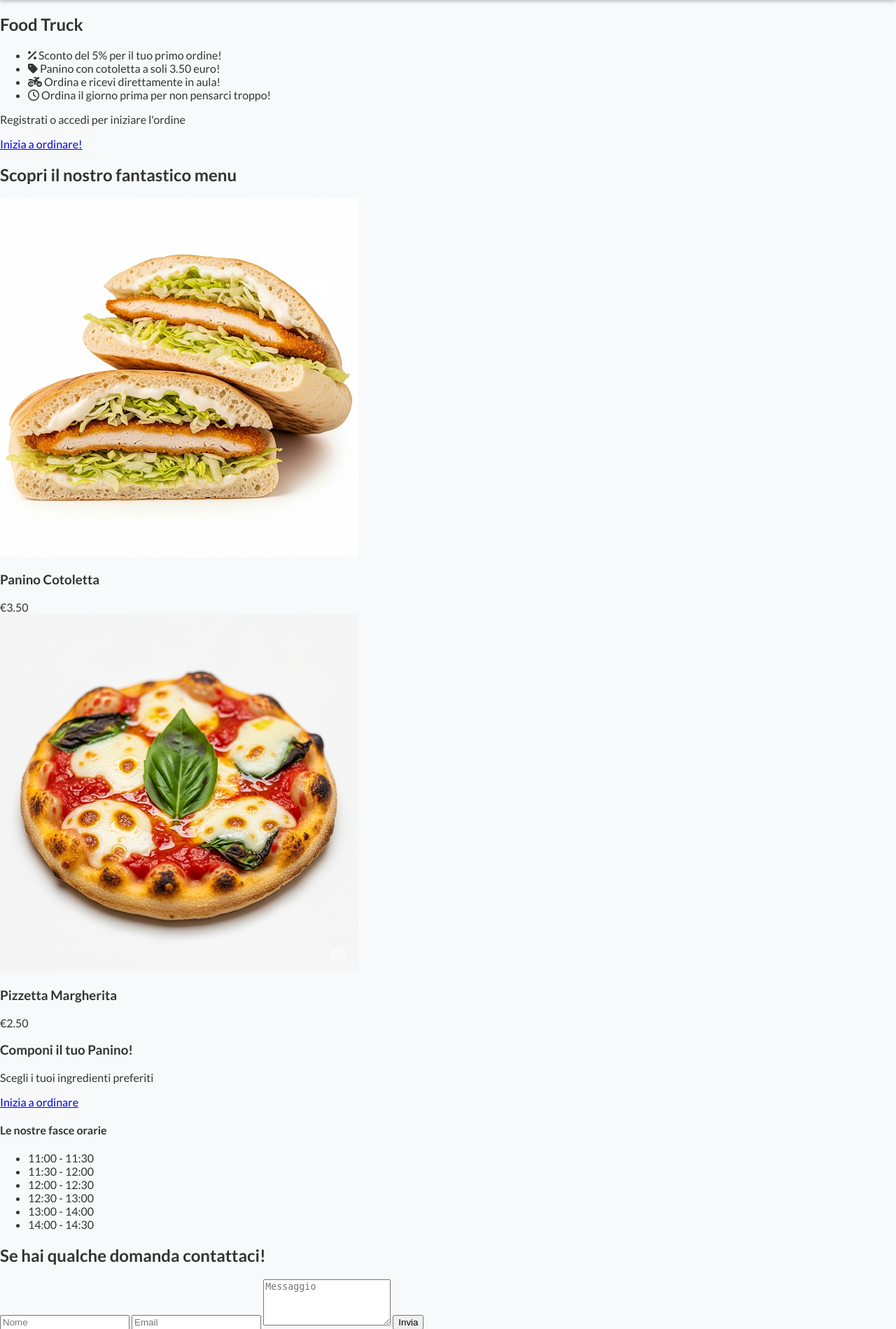
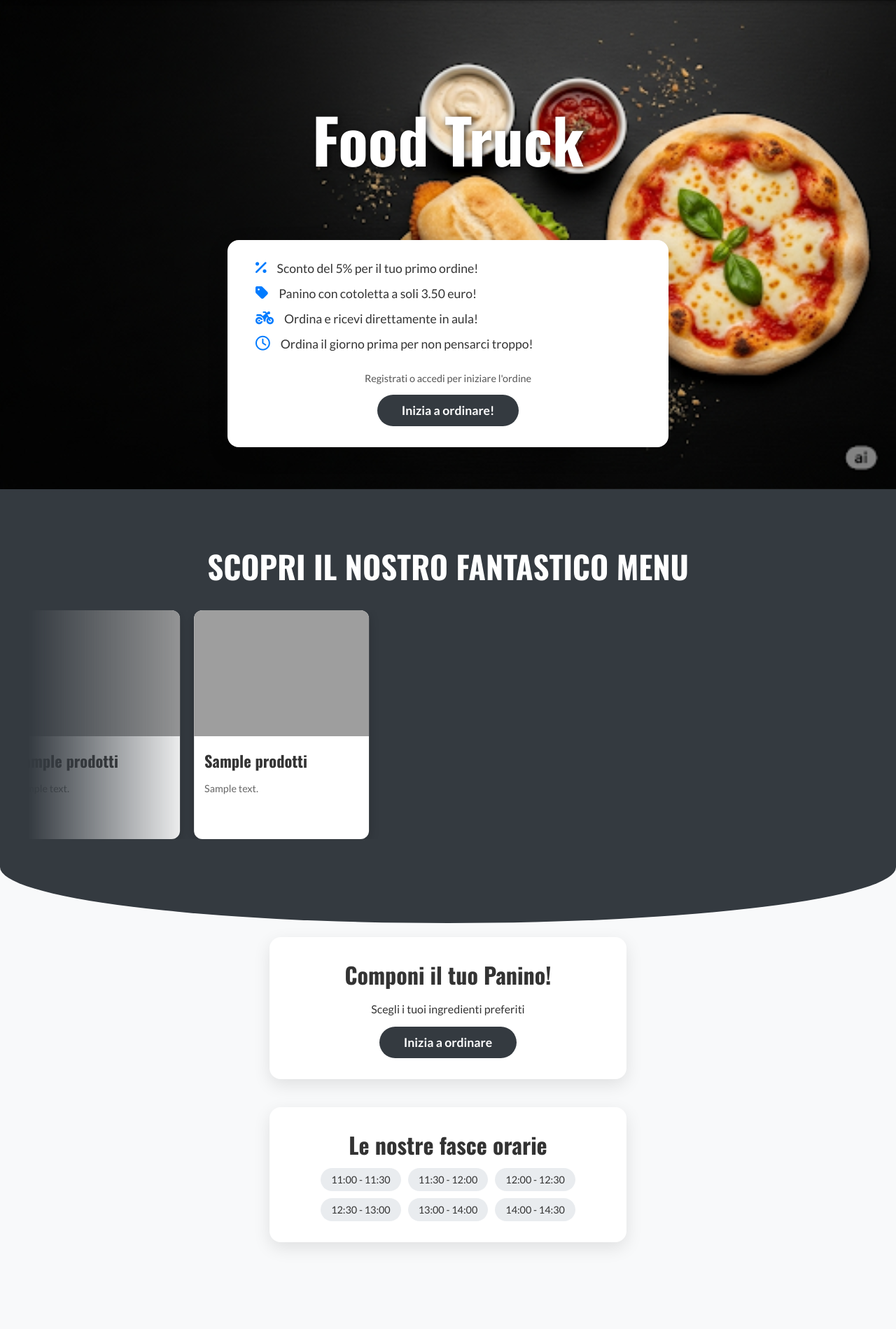
Before and after one commit to alessiobifulco/FoodTruckWeb, a PHP site: page /home.php in a window 1280 px wide. Shown: the part 70-1969 px from the top of the page at 70% size. Run offline with PHP 8.4, Linux system fonts and the light colour scheme; tables that the repository leaves empty hold one stand-in row (values such as "Sample post"); grey boxes are pictures that could not be loaded.

Commit message:
update home page

```diff
--- /dev/null
+++ b/public/css/home.css
@@ -0,0 +1,287 @@
+/* =================================
+   Stili Homepage (home.css)
+==================================== */
+
+.content-wrapper {
+    max-width: 1200px;
+    margin: 0 auto;
+    padding: 0 15px;
+}
+
+/* Hero Section */
+.hero-container {
+    position: relative;
+    display: flex;
+    flex-direction: column;
+    align-items: center;
+    justify-content: center;
+    padding: 60px 20px;
+    text-align: center;
+    background-image: url('../img/home.png');
+    background-size: cover;
+    background-position: center center;
+    background-attachment: fixed;
+}
+
+.hero-main-title {
+    color: white;
+    font-family: 'Oswald', sans-serif;
+    font-size: 5.5rem;
+    text-shadow: 2px 2px 8px rgba(0, 0, 0, 0.7);
+    margin-bottom: 80px;
+}
+
+.hero-panel {
+    background-color: white;
+    padding: 30px 40px;
+    border-radius: 16px;
+    box-shadow: 0 10px 30px rgba(0, 0, 0, 0.15);
+    max-width: 550px;
+    width: 100%;
+}
+
+.promo-list {
+    list-style: none;
+    padding: 0;
+    margin: 0 0 30px 0;
+    text-align: left;
+}
+
+.promo-list li {
+    display: flex;
+    align-items: center;
+    gap: 15px;
+    font-size: 1.1rem;
+    color: #333;
+    margin-bottom: 15px;
+}
+
+.promo-list li i {
+    color: #007bff;
+    font-size: 1.3rem;
+}
+
+.hero-cta {
+    margin-top: 20px;
+}
+
+.hero-cta p {
+    margin: 0 0 15px 0;
+    color: #555;
+    font-size: 0.9rem;
+}
+
+.btn-hero {
+    display: inline-block;
+    background-color: #343a40;
+    color: white;
+    padding: 12px 35px;
+    border-radius: 50px;
+    text-decoration: none;
+    font-weight: bold;
+    font-size: 1.1rem;
+    transition: transform 0.2s ease;
+}
+
+.btn-hero:hover {
+    transform: scale(1.05);
+}
+
+/* Homepage Menu Section */
+.menu-section {
+    background-color: #f8f9fa;
+}
+
+.menu-dark-container {
+    background-color: #343a40;
+    color: white;
+    padding: 40px 0;
+    text-align: center;
+}
+
+.menu-title {
+    font-family: 'Oswald', sans-serif;
+    font-size: 2.8rem;
+    margin-bottom: 30px;
+    text-transform: uppercase;
+}
+
+.products-scroller {
+    max-width: 1200px;
+    margin: 0 auto;
+    overflow: hidden;
+    -webkit-mask: linear-gradient(90deg, transparent, white 20%, white 80%, transparent);
+    mask: linear-gradient(90deg, transparent, white 20%, white 80%, transparent);
+}
+
+.scroller-inner {
+    display: flex;
+    flex-wrap: nowrap;
+    width: max-content;
+    animation: scroll 40s linear infinite;
+}
+
+.products-scroller:hover .scroller-inner {
+    animation-play-state: paused;
+}
+
+@keyframes scroll {
+    to {
+        transform: translate(calc(-50%));
+    }
+}
+
+.product-card {
+    flex: 0 0 250px;
+    margin: 0 10px;
+    background-color: white;
+    color: #333;
+    border-radius: 12px;
+    overflow: hidden;
+    box-shadow: 0 4px 15px rgba(0, 0, 0, 0.2);
+    transition: transform 0.2s ease;
+}
+
+.product-card:hover {
+    transform: translateY(-5px);
+}
+
+.product-card img {
+    width: 100%;
+    height: 180px;
+    object-fit: cover;
+}
+
+.product-info {
+    padding: 15px;
+    text-align: left;
+}
+
+.product-name {
+    font-family: 'Oswald', sans-serif;
+    font-size: 1.4rem;
+    margin: 0 0 8px 0;
+}
+
+.product-description-home {
+    font-size: 0.9rem;
+    color: #666;
+    height: 3.6em;
+    overflow: hidden;
+}
+
+.curved-separator {
+    background-color: #343a40;
+    height: 80px;
+    border-bottom-left-radius: 50% 100%;
+    border-bottom-right-radius: 50% 100%;
+}
+
+.menu-light-container {
+    display: flex;
+    flex-direction: column;
+    align-items: center;
+    padding: 40px 0;
+    margin-top: -20px;
+    position: relative;
+    z-index: 2;
+}
+
+.custom-order-card,
+.time-slots-card {
+    background-color: white;
+    padding: 30px;
+    border-radius: 16px;
+    box-shadow: 0 8px 25px rgba(0, 0, 0, 0.1);
+    text-align: center;
+    width: 100%;
+    max-width: 450px;
+}
+
+/* MODIFICA: Aggiunto margine specifico per separare le card */
+.custom-order-card {
+    margin-bottom: 40px;
+}
+
+.custom-order-card h3,
+.time-slots-card h4 {
+    font-family: 'Oswald', sans-serif;
+    font-size: 2rem;
+    margin: 0 0 10px 0;
+}
+
+.time-slots-card ul {
+    list-style: none;
+    padding: 0;
+    margin: 0;
+    display: flex;
+    flex-wrap: wrap;
+    justify-content: center;
+    gap: 10px;
+}
+
+.time-slots-card li {
+    background-color: #e9ecef;
+    padding: 8px 15px;
+    border-radius: 20px;
+    font-size: 0.9rem;
+}
+
+/* Contact Section */
+.contact-section {
+    padding: 60px 0;
+    text-align: center;
+    background-color: #f8f9fa;
+}
+
+.contact-title {
+    font-family: 'Oswald', sans-serif;
+    font-size: 2.8rem;
+    margin-bottom: 40px;
+}
+
+.contact-form {
+    max-width: 500px;
+    margin: 0 auto;
+    display: flex;
+    flex-direction: column;
+    gap: 15px;
+}
+
+.contact-form input,
+.contact-form textarea {
+    width: 100%;
+    padding: 12px 15px;
+    border: 1px solid #ccc;
+    border-radius: 8px;
+    font-family: 'Lato', sans-serif;
+    font-size: 1rem;
+    box-sizing: border-box;
+}
+
+.contact-form textarea {
+    resize: vertical;
+}
+
+.contact-form .btn-submit {
+    background-color: #343a40;
+    color: white;
+    border: none;
+    padding: 12px 30px;
+    border-radius: 8px;
+    font-family: 'Oswald', sans-serif;
+    font-size: 1.2rem;
+    cursor: pointer;
+    transition: background-color 0.2s ease;
+    align-self: center;
+}
+
+.contact-form .btn-submit:hover {
+    background-color: #555;
+}
+
+.footer-summary-text {
+    margin-top: 40px;
+    color: #666;
+    font-size: 0.9rem;
+}
--- a/public/home.php
+++ b/public/home.php
@@ -1,81 +1,72 @@
 <?php
 require_once __DIR__ . '/../vendor/autoload.php';
-
-
-
 require_once __DIR__ . '/../config/db.php';
 
+if (session_status() == PHP_SESSION_NONE) {
+    session_start();
+}
+$is_logged_in = isset($_SESSION['user_id']);
+
+// NUOVA LOGICA: Carica tutti i prodotti per il carosello
+$tutti_i_prodotti = [];
+$sql = "SELECT nome, descrizione, path_immagine FROM Prodotti WHERE disponibile = TRUE";
+$result = $conn->query($sql);
+if ($result) {
+    while ($row = $result->fetch_assoc()) {
+        $tutti_i_prodotti[] = $row;
+    }
+}
+
 $page_title = "Benvenuto su Food Truck";
-
 include_once __DIR__ . '/../templates/header.php';
 ?>
+<link rel="stylesheet" href="css/home.css">
 
 <section class="hero-container">
-
     <h1 class="hero-main-title">Food Truck</h1>
-
     <div class="hero-panel">
-
         <ul class="promo-list">
-            <li>
-                <i class="fas fa-percent"></i>
-                <span>Sconto del 5% per il tuo primo ordine!</span>
-            </li>
-            <li>
-                <i class="fas fa-tag"></i>
-                <span>Panino con cotoletta a soli 3.50 euro!</span>
-            </li>
-            <li>
-                <i class="fas fa-motorcycle"></i>
-                <span>Ordina e ricevi direttamente in aula!</span>
-            </li>
-            <li>
-                <i class="far fa-clock"></i>
-                <span>Ordina il giorno prima per non pensarci troppo!</span>
-            </li>
+            <li><i class="fas fa-percent"></i><span>Sconto del 5% per il tuo primo ordine!</span></li>
+            <li><i class="fas fa-tag"></i><span>Panino con cotoletta a soli 3.50 euro!</span></li>
+            <li><i class="fas fa-motorcycle"></i><span>Ordina e ricevi direttamente in aula!</span></li>
+            <li><i class="far fa-clock"></i><span>Ordina il giorno prima per non pensarci troppo!</span></li>
         </ul>
-
         <div class="hero-cta">
             <p>Registrati o accedi per iniziare l'ordine</p>
-            <a href="login.php" class="btn-hero">Inizia a ordinare!</a>
+            <a href="<?php echo $is_logged_in ? 'order.php' : 'login.php'; ?>" class="btn-hero">Inizia a ordinare!</a>
         </div>
-
     </div>
 </section>
+
+<main class="page-container">
     <section class="menu-section">
-
         <div class="menu-dark-container">
+            <div class="content-wrapper">
                 <h2 class="menu-title">Scopri il nostro fantastico menu</h2>
 
-        <div class="products-scroller">
+                <div class="products-scroller" data-animated="true">
+                    <div class="scroller-inner">
+                        <?php foreach (array_merge($tutti_i_prodotti, $tutti_i_prodotti) as $prodotto): ?>
                             <div class="product-card">
-                <img src="img/paninocotoletta.png" alt="Panino con Cotoletta">
+                                <img src="<?php echo htmlspecialchars($prodotto['path_immagine']); ?>" alt="<?php echo htmlspecialchars($prodotto['nome']); ?>">
                                 <div class="product-info">
-                    <h3 class="product-name">Panino Cotoletta</h3>
-                    <span class="product-price">€3.50</span>
+                                    <h3 class="product-name"><?php echo htmlspecialchars($prodotto['nome']); ?></h3>
+                                    <p class="product-description-home"><?php echo htmlspecialchars($prodotto['descrizione']); ?></p>
                                 </div>
                             </div>
-
-            <div class="product-card">
-                <img src="img/pizzettamargherita.png" alt="Pizzetta Margherita">
-                <div class="product-info">
-                    <h3 class="product-name">Pizzetta Margherita</h3>
-                    <span class="product-price">€2.50</span>
+                        <?php endforeach; ?>
                     </div>
                 </div>
-
             </div>
         </div>
-
         <div class="curved-separator"></div>
-
         <div class="menu-light-container">
+            <div class="content-wrapper">
                 <div class="custom-order-card">
                     <h3>Componi il tuo Panino!</h3>
                     <p>Scegli i tuoi ingredienti preferiti</p>
-            <a href="menu.php" class="btn-hero">Inizia a ordinare</a>
+                    <a href="<?php echo $is_logged_in ? 'order.php' : 'login.php'; ?>" class="btn-hero">Inizia a ordinare</a>
                 </div>
-
                 <div class="time-slots-card">
                     <h4>Le nostre fasce orarie</h4>
                     <ul>
@@ -88,23 +79,19 @@ include_once __DIR__ . '/../templates/header.php';
                     </ul>
                 </div>
             </div>
-
+        </div>
     </section>
     <section class="contact-section">
+        <div class="content-wrapper">
             <h2 class="contact-title">Se hai qualche domanda contattaci!</h2>
-
             <form action="#" method="POST" class="contact-form">
-        <input type="text" name="name" placeholder="Nome">
-        <input type="email" name="email" placeholder="Email">
+                <input type="text" name="name" placeholder="Nome"><input type="email" name="email" placeholder="Email">
                 <textarea name="message" rows="4" placeholder="Messaggio"></textarea>
                 <button type="submit" class="btn-submit">Invia</button>
             </form>
+            <p class="footer-summary-text">Di fianco all'università • Dal lunedì al venerdì • Disponibile solo a pranzo</p>
+        </div>
+    </section>
+</main>
 
-    <p class="footer-summary-text">
-        Di fianco all'università • Dal lunedì al venerdì • Disponibile solo a pranzo
-    </p>
-</section>
-
-<?php
-include_once __DIR__ . '/../templates/footer.php';
-?>
+<?php include_once __DIR__ . '/../templates/footer.php'; ?>
```
Lines whose indentation alone changed are shown as unchanged.
